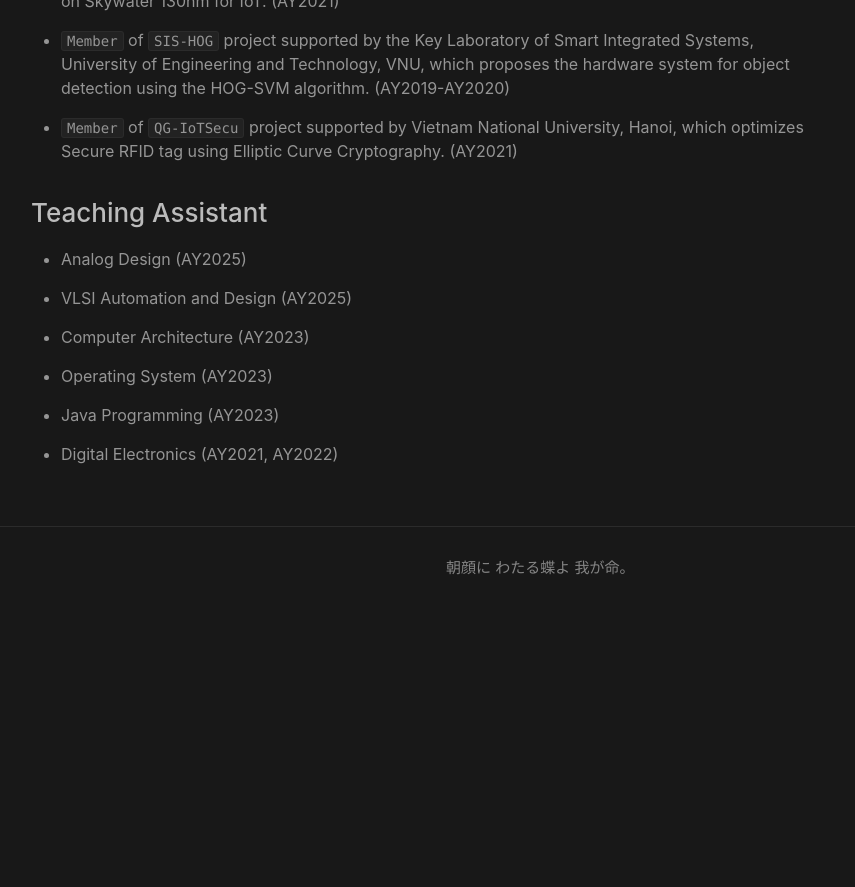
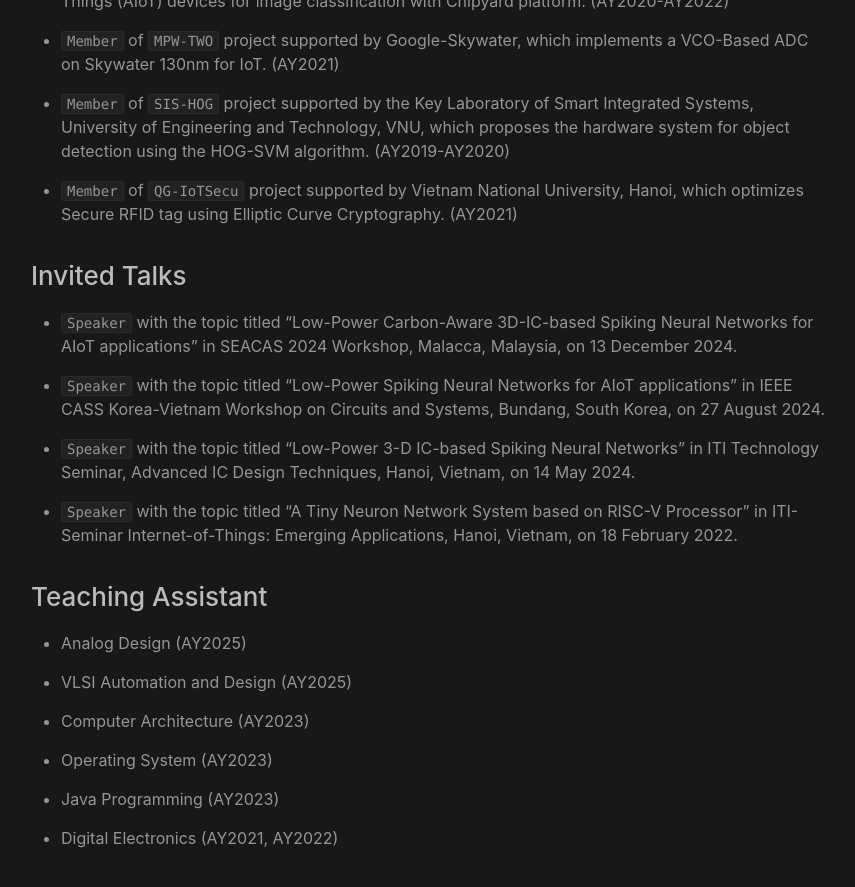
Before and after one commit to EternalSirius/doanhnn.github.io, a Jekyll site: the page built from contribution.md, in a window 1280 px wide and 900 px high, scrolled down 1317 px. Shown: the top 887 px of the window, without its empty margins (209-1064 px from the left). Built offline with Jekyll 4.4.1, drawn with Linux system fonts in a browser that asks for light colours; before the commit the page ends 1957 px from its top, so only the background shows below that; some of the changed text lies outside the part shown.

Commit message:
Update contributions

```diff
--- a/contribution.md
+++ b/contribution.md
@@ -7,6 +7,8 @@ permalink: /contribution/
 ### Society Activities
 
 - `TPC Member` in the 2025 IEEE 10th International Conference on Integrated Circuits, Design and Verification (ICDV).
+
+- `Volunteer Member` in the 2024 IEEE 17th International Symposium on Embedded Multicore/Many-core Systems-on-Chip (MCSoC).
 
 - `TPC Member` in the 2024 IEEE 9th International Conference on Integrated Circuits, Design and Verification (ICDV).
 
@@ -46,6 +48,16 @@ permalink: /contribution/
 
 - `Member` of `QG-IoTSecu` project supported by Vietnam National University, Hanoi, which optimizes Secure RFID tag using Elliptic Curve Cryptography. (AY2021)
 
+### Invited Talks
+
+- `Speaker` with the topic titled "Low-Power Carbon-Aware 3D-IC-based Spiking Neural Networks for AIoT applications" in SEACAS 2024 Workshop, Malacca, Malaysia, on 13 December 2024.
+
+- `Speaker` with the topic titled "Low-Power Spiking Neural Networks for AIoT applications" in IEEE CASS Korea-Vietnam Workshop on Circuits and Systems, Bundang, South Korea, on 27 August 2024.
+
+- `Speaker` with the topic titled "Low-Power 3-D IC-based Spiking Neural Networks" in ITI Technology Seminar, Advanced IC Design Techniques, Hanoi, Vietnam, on 14 May 2024.
+
+- `Speaker` with the topic titled "A Tiny Neuron Network System based on RISC-V Processor" in ITI-Seminar Internet-of-Things: Emerging Applications, Hanoi, Vietnam, on 18 February 2022.
+
 ### Teaching Assistant
 
 - Analog Design (AY2025)
```
